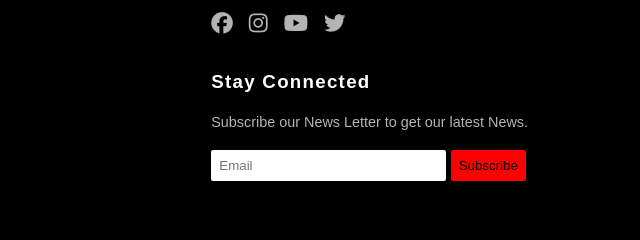
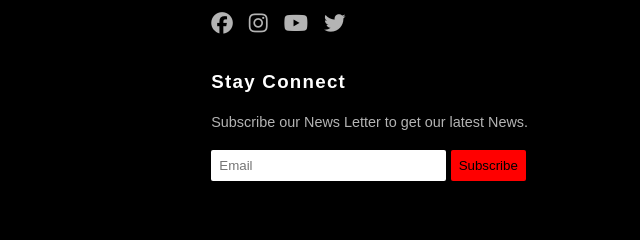
Before and after one commit to jaisonjoshi/Artistic, a website: page index.html in a window 1280 px wide. Shown: the part 3837-4077 px from the top of the page, 640-1280 px from the left. Drawn offline with Linux system fonts and the light colour scheme; a web font is replaced by a local one.

Commit message:
Update index.html

```diff
--- a/index.html
+++ b/index.html
@@ -191,7 +191,8 @@
                     <li><a href=" "><i class="fab fa-youtube "></i></a></li>
                     <li><a href=" "><i class="fab fa-twitter "></i></a></li>
                 </ul>
-                <h3>Stay Connected</h3>
+                <h3>Stay Connect</h3>
+
                 <p>Subscribe our News Letter to get our latest News.</p>
                 <form class="form ">
                     <input type="email" placeholder="Email"><input type="submit" value="Subscribe">
```
